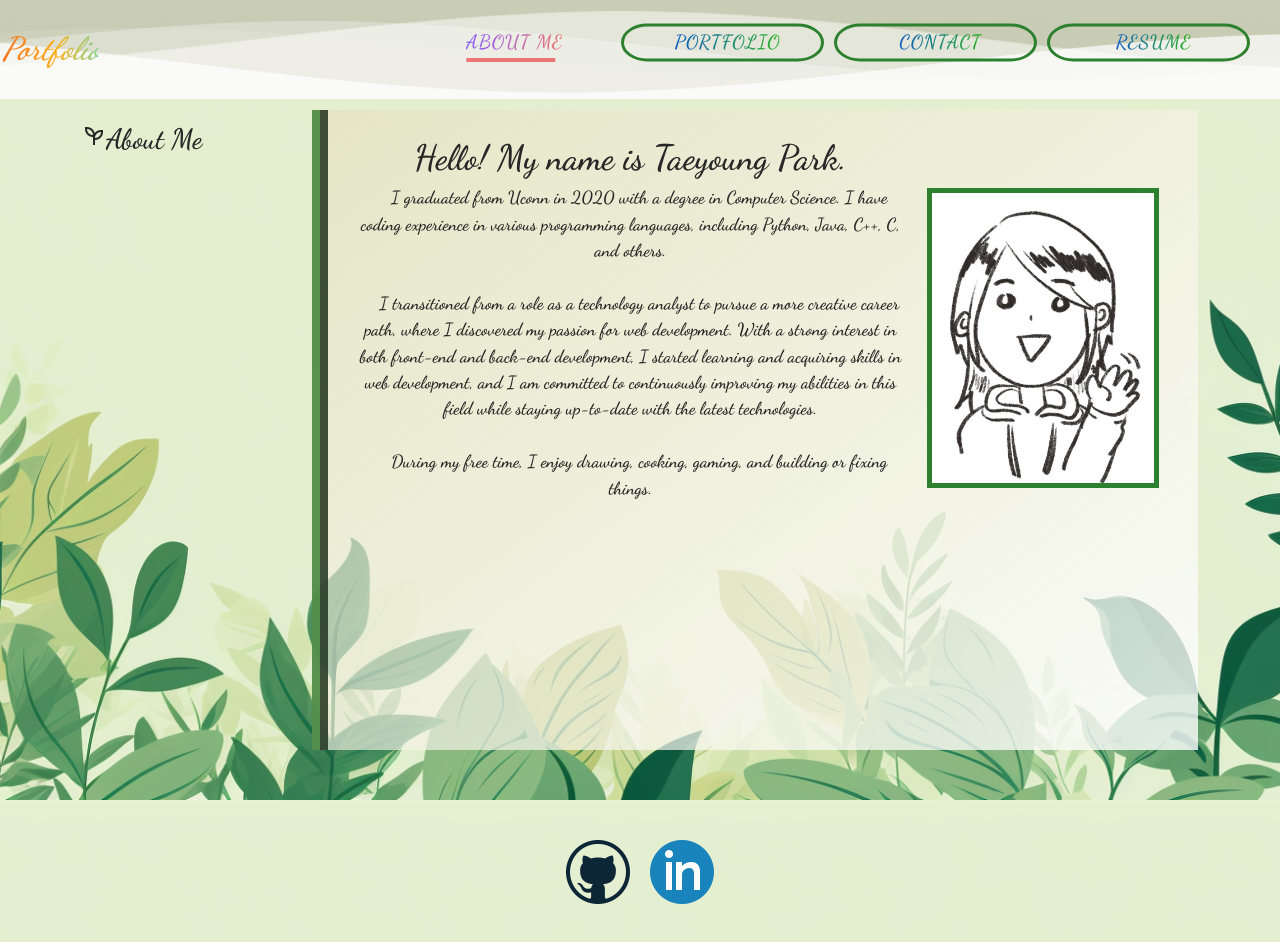
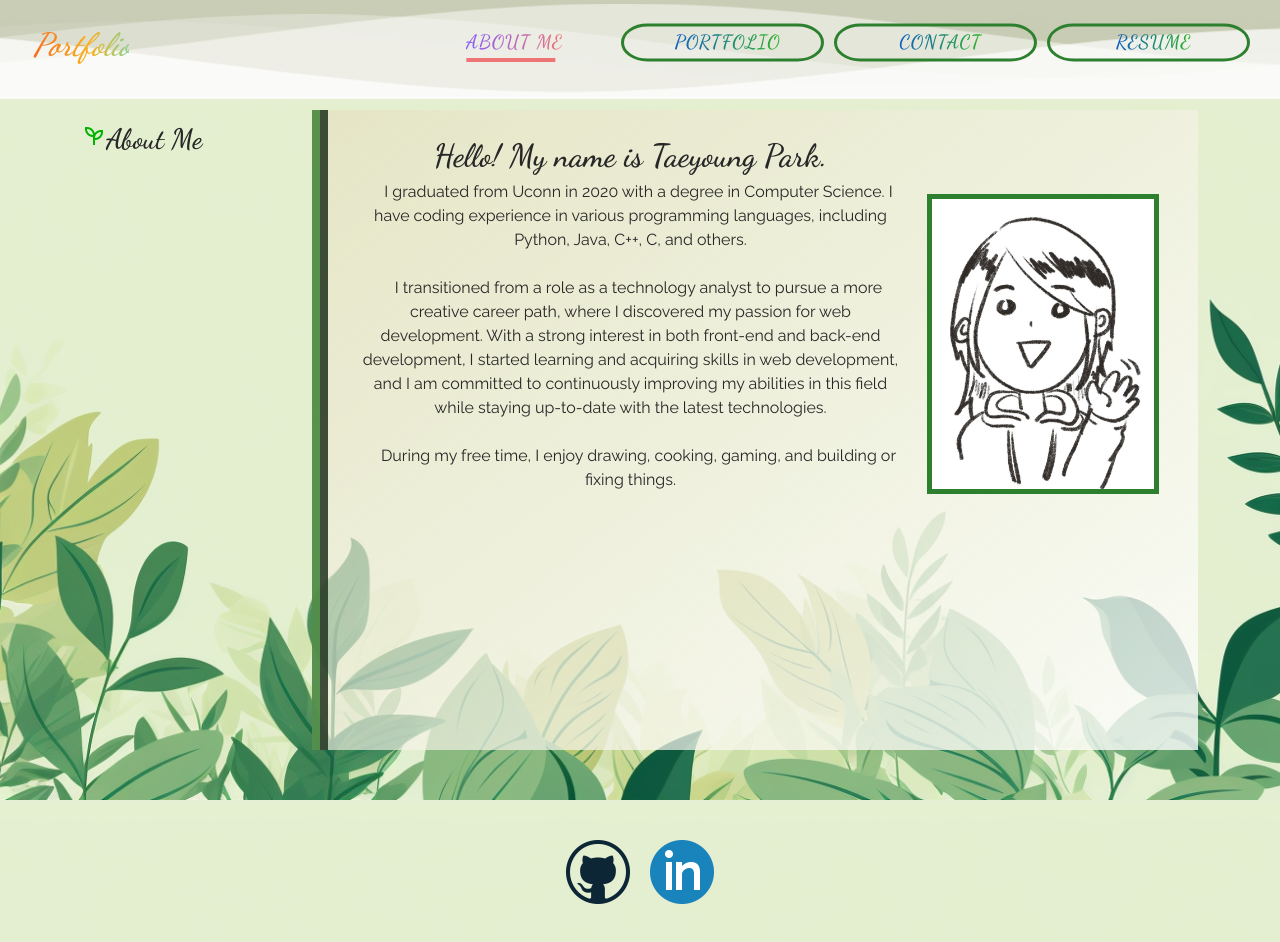
Before and after one commit to taeyoungP/Portfolio_react, a React (Create React App) app: page / in a window 1280 px wide. Shown: the top 942 px of the page. Built offline with nearby package versions, Linux system fonts and the light colour scheme.

Commit message:
some fixing on styling and resizing

```diff
--- a/public/index.html
+++ b/public/index.html
@@ -1,7 +1,7 @@
 <!DOCTYPE html>
 <html lang="en">
   <head>
-    <meta charset="utf-8" />
+    <meta charset="utf-8" name="viewport" content="width=device-width, initial-scale=1"/>
     <link rel="icon" href="%PUBLIC_URL%/favicon.ico" />
     <meta name="viewport" content="width=device-width, initial-scale=1" />
     <meta name="theme-color" content="#000000" />
--- a/src/components/NavTabs.js
+++ b/src/components/NavTabs.js
@@ -5,11 +5,11 @@ function NavTabs({ currentPage, handlePageChange }) {
     <div>
       <div id="wholeNav">
 
-      <svg class="waves" xmlns="http://www.w3.org/2000/svg" xlinkHref="http://www.w3.org/1999/xlink" viewBox="0 25 150 28" preserveAspectRatio="none" shape-rendering="auto">
+      <svg className="waves" xmlns="http://www.w3.org/2000/svg" xlinkHref="http://www.w3.org/1999/xlink" viewBox="0 25 150 28" preserveAspectRatio="none" shape-rendering="auto">
         <defs>
           <path id="gentle-wave" d="M-160 44c30 0 58-18 88-18s 58 18 88 18 58-18 88-18 58 18 88 18 v44h-352z" />
         </defs>
-        <g class="parallax">
+        <g className="parallax">
           <use xlinkHref="#gentle-wave" x="48" y="0" fill="rgba(255,255,255,0.5)" />
           <use xlinkHref="#gentle-wave" x="48" y="3" fill="rgba(255,255,255,0.3)" />
           <use xlinkHref="#gentle-wave" x="48" y="5" fill="rgba(255,255,255,0.1)" />
--- a/src/components/PortfolioContainer.js
+++ b/src/components/PortfolioContainer.js
@@ -41,7 +41,7 @@ export default function PortfolioContainer() {
         <div className='clouds'></div>
 
       </div>
-      <div>
+      <div id="wholepage">
         <NavTabs currentPage={currentPage} handlePageChange={handlePageChange} />
         <div className='container'>
           {renderPage()}
--- a/src/components/pages/About.js
+++ b/src/components/pages/About.js
@@ -6,23 +6,25 @@ export default function About() {
     return (
         <div>
             <h3 id="About-Me">
-            <span class="material-symbols-outlined">psychiatry</span>
+                <span className="material-symbols-outlined">psychiatry</span>
                 About Me</h3>
             <div className="wrap renderpage">
                 <div id="wrap_profile">
-                    <img id="profile" src={profileImage} alt="profile.jpg"/>
+                    <img id="profile" src={profileImage} alt="profile.jpg" />
                     <p>
-                        <span id="hello">Hello! My name is Taeyoung Park.</span><br/>
+                        <span id="hello">Hello! My name is Taeyoung Park.</span><br />
+                        <div id="intro">
                             &emsp;I graduated from Uconn in 2020 with a degree in Computer Science. I have coding experience
-                        in various programming languages, including Python, Java, C++, C, and others. <br/><br/>
+                            in various programming languages, including Python, Java, C++, C, and others. <br /><br />
                             &emsp;I transitioned from a role as a technology analyst to
                             pursue a more creative career path, where I discovered my passion for web development.
                             With a strong interest in both front-end and back-end development,
                             I started learning and acquiring skills in web development,
-                        and I am committed to continuously improving my abilities in this field while staying up-to-date with the latest technologies.<br/><br/>
+                            and I am committed to continuously improving my abilities in this field while staying up-to-date with the latest technologies.<br /><br />
 
                             &emsp;During my free time, I enjoy drawing, cooking, gaming, and building or fixing things.
-                        <br/><br/>
+                        </div>
+                        <br /><br />
                     </p>
                 </div>
             </div>
--- a/src/components/pages/Contact.js
+++ b/src/components/pages/Contact.js
@@ -68,7 +68,7 @@ export default function Contact() {
 
     return (
         <div>
-            <h3 id="Contact"><span class="material-symbols-outlined">psychiatry</span>Contact Me</h3>
+            <h3 id="Contact"><span className="material-symbols-outlined">psychiatry</span>Contact Me</h3>
             <div className="wrap renderpage">
                 <div id="form_wrap">
             {/*
@@ -117,7 +117,7 @@ export default function Contact() {
                 )}
                 */}
                 <ul className='contact-info'>
-                    <li>taeyoung.park9653@gmail.com</li>
+                    <li><a href="mailto:taeyoung.park9653@gmail.com">taeyoung.park9653@gmail.com <i className="ion-ios-email-outline"></i></a></li>
                 </ul>
                 </div>
 
--- a/src/components/pages/Portfolio.js
+++ b/src/components/pages/Portfolio.js
@@ -39,7 +39,7 @@ export default function Portfolio() {
         <div >
             <div>
                 <div>
-                    <h3 id="Work"><span class="material-symbols-outlined">psychiatry</span>Work</h3>
+                    <h3 id="Work"><span className="material-symbols-outlined">psychiatry</span>Work</h3>
                     <div className="wrap renderpage">
                         <div className="work_content">
 
--- a/src/components/pages/Resume.js
+++ b/src/components/pages/Resume.js
@@ -4,10 +4,10 @@ import resume from '../../assets/Taeyoung_Park_Resume.docx';
 export default function Resume() {
   return (
     <div className='renderpage'>
-      <h3 id="Resume"><span class="material-symbols-outlined">psychiatry</span>Resume</h3>
+      <h3 id="Resume"><span className="material-symbols-outlined">psychiatry</span>Resume</h3>
       <div className='wrap'>
         <div className='resumeLink'>
-          <a href={resume} id="resumeLink" download>Download My Resume</a>
+          <a href={resume} id="resumeLink" download>Download My Resume <i className='ion-ios-download-outline'></i></a>
         </div>
       </div>
       <br />
@@ -27,7 +27,7 @@ export default function Resume() {
       <h3 id="back-end"><span class="material-symbols-outlined">psychiatry</span>Back-end<br /> Proficiencies</h3>
       <div className='wrap'>
         <ul className='skills'>
-          <li>APIs</li>
+          <li>Third-Party APIs / RESTful API</li>
           <li>Node.js</li>
           <li>MySQL</li>
           <li>Express.js</li>
--- a/src/components/pages/Works.js
+++ b/src/components/pages/Works.js
@@ -21,11 +21,11 @@ function Works({ workNum, workTitle, workLink, gitHubLink, img, workDesc }) {
 
         </div>*/
         <div>
-            <figure className="snip1193 hover" id={workNum}>
+            <figure className="snip1193" id={workNum}>
                 <img src={img} alt="project_image" />
                 <figcaption>
                     <h4 className="workTitle">{workTitle}</h4>
-                    <a href={workLink} class="bottom-left"><i class="ion-ios-browsers"></i></a><a href={gitHubLink} class="bottom-right"><i class="ion-social-github"></i></a>
+                    <a href={workLink} className="bottom-left"><i className="ion-ios-browsers"></i></a><a href={gitHubLink} className="bottom-right"><i className="ion-social-github"></i></a>
                     <div className="desc">{workDesc}</div>
                 </figcaption>
             </figure>
--- a/src/styles/background_v_2.css
+++ b/src/styles/background_v_2.css
@@ -9,6 +9,8 @@ body {
     background-repeat: no-repeat;
     background-attachment: fixed;
     font-family: 'Dancing Script', cursive !important;
+    max-width: 100%;
+
 }
 
 #wholeNav {
@@ -26,7 +28,7 @@ body {
 }*/
 
 body {
-    height: 100%;
+    height: auto;
     overflow-x: hidden;
     overflow-y: scroll;
 }
@@ -35,39 +37,51 @@ body {
 .waves {
     position: absolute;
     width: 100%;
-    height: 16vh;
+    height: 100%;
+    position: absolute;
+    bottom: 0;
+    left: 0;
+    /*height: 16vh;
     margin-bottom: -7px; /*Fix for safari gap*/
-    min-height: 61px;
-    max-height: 91px;
+    /*min-height: 61px;
+    max-height: 91px;**/
 }
+
 /* Animation */
-.parallax > use {
-    animation: move-forever 25s cubic-bezier(0.55,.5,0.45,.5) infinite;
+.parallax>use {
+    animation: move-forever 25s cubic-bezier(0.55, .5, 0.45, .5) infinite;
 }
-.parallax > use:nth-child(1) {
+
+.parallax>use:nth-child(1) {
     animation-delay: -2s;
     animation-duration: 7s;
 }
-.parallax > use:nth-child(2) {
+
+.parallax>use:nth-child(2) {
     animation-delay: -3s;
     animation-duration: 10s;
 }
-.parallax > use:nth-child(3) {
+
+.parallax>use:nth-child(3) {
     animation-delay: -4s;
     animation-duration: 13s;
 }
-.parallax > use:nth-child(4) {
+
+.parallax>use:nth-child(4) {
     animation-delay: -5s;
     animation-duration: 20s;
 }
+
 @keyframes move-forever {
     0% {
         transform: translate3d(-90px, 0, 0);
     }
+
     100% {
         transform: translate3d(85px, 0, 0);
     }
 }
+
 /*Shrinking for mobile*/
 @media(max-width: 768px) {
     .waves {
@@ -84,3 +98,7 @@ body {
 .skills li {
     list-style-type: none;
 }
+
+.material-symbols-outlined {
+    color: rgb(0, 180, 0);
+}
--- a/src/styles/scroll.css
+++ b/src/styles/scroll.css
@@ -9,7 +9,7 @@
 
 
 .div {
-    width: 30vh;
+    width: 25vh;
     height: 30vh;
     background: transparent;
     border: 5vh solid var(--c);
--- a/src/styles/style.css
+++ b/src/styles/style.css
@@ -68,8 +68,12 @@ h3 {
     flex-direction: row-reverse;
 }
 
+#intro {
+    font-family: 'Raleway', Arial, sans-serif;
+}
+
 #profile {
-    width: 300px;
+    width: auto;
     border: 5px solid var(--dark_blue);
     margin: 2%;
     align-self: center;
@@ -82,7 +86,7 @@ h3 {
 
 p {
     margin: 1%;
-    font-size: 110%;
+    font-size: 100%;
     line-height: 1.5;
     color: var(--white);
 }
@@ -182,6 +186,7 @@ nav:hover .menu {
 #form_wrap {
     display: flex;
     flex-wrap: wrap;
+    flex-direction: column;
 }
 
 .work_content {
@@ -244,9 +249,7 @@ nav:hover .menu {
 #name {
     position: absolute;
     text-align: left !important;
-    padding-top: 18px;
-    padding-left: 18px;
-    margin: 0 !important;
+
     font-weight: bold;
     /*color: rgb(250, 247, 242);*/
     /*text-shadow: 0 0 4px var(--dark_blue), 0 0 4px var(--dark_blue),
@@ -452,6 +455,11 @@ footer {
     font-weight: bold;
     color: var(--white);
     font-size: 25px;
+    text-decoration: none;
+}
+
+#resumeLink:hover {
+    color: var(--dark_blue);
 }
 
 .error-text {
@@ -517,21 +525,25 @@ footer {
     justify-content: space-between;
     align-items: center;
     flex-wrap: wrap;
+    position: relative;
 }
 
 #name {
     position: relative;
     text-align: start !important;
-    padding: 2% 0;
-    padding-left: 2%;
+    left: 2rem;
 }
 
 
-.contact-info li {
+.contact-info li a {
     color: rgb(0, 0, 0);
     text-align: center;
     font-weight: bold;
     font-size: 2rem;
+}
+
+.contact-info li a:hover {
+    text-decoration: none;
 }
 
 /**/
@@ -617,6 +629,12 @@ footer {
 
 /*When screen width reaches 768px, page will rearrange direction and styling of the page so the user can read the content easier on smaller screen*/
 @media screen and (max-width: 768px) {
+    .nav-tabs {
+        flex-direction: column;
+    }
+}
+
+@media screen and (max-width: 991px) {
     header {
         flex-direction: column;
     }
@@ -649,7 +667,10 @@ footer {
 
     .nav-tabs {
         justify-content: flex-end;
+    }
 
+    #wholeNav {
+        flex-direction: column;
     }
 
     h3::after {
@@ -675,14 +696,9 @@ footer {
         flex-direction: column;
     }
 
-    .contact-info li {
+    .contact-info li a{
         font-size: 1.5rem;
     }
-
-}
-
-/*When screen width reaches 980px, contact me list and profile will listed in vertical(column) direction*/
-@media screen and (max-width: 980px) {
 
     .wrap ul,
     #wrap_profile {
@@ -698,3 +714,28 @@ footer {
         text-align: center;
     }
 }
+
+/*When screen width reaches 991px, contact me list and profile will listed in vertical(column) direction*/
+/*@media screen and (max-width: 991px) {
+
+    .wrap ul,
+    #wrap_profile {
+        flex-direction: column;
+        align-items: center;
+    }
+
+    .wrap ul {
+        justify-content: center;
+    }
+
+    .resumeLink {
+        text-align: center;
+    }
+
+    figure.snip1193 {
+        min-width: 500px;
+        max-width: 1000px;
+        max-height: 300px;
+        width: 100%;
+      }
+}*/
```
Also changed, not shown: src/styles/work.css (+7 -1 lines). Lines whose indentation alone changed are shown as unchanged.
